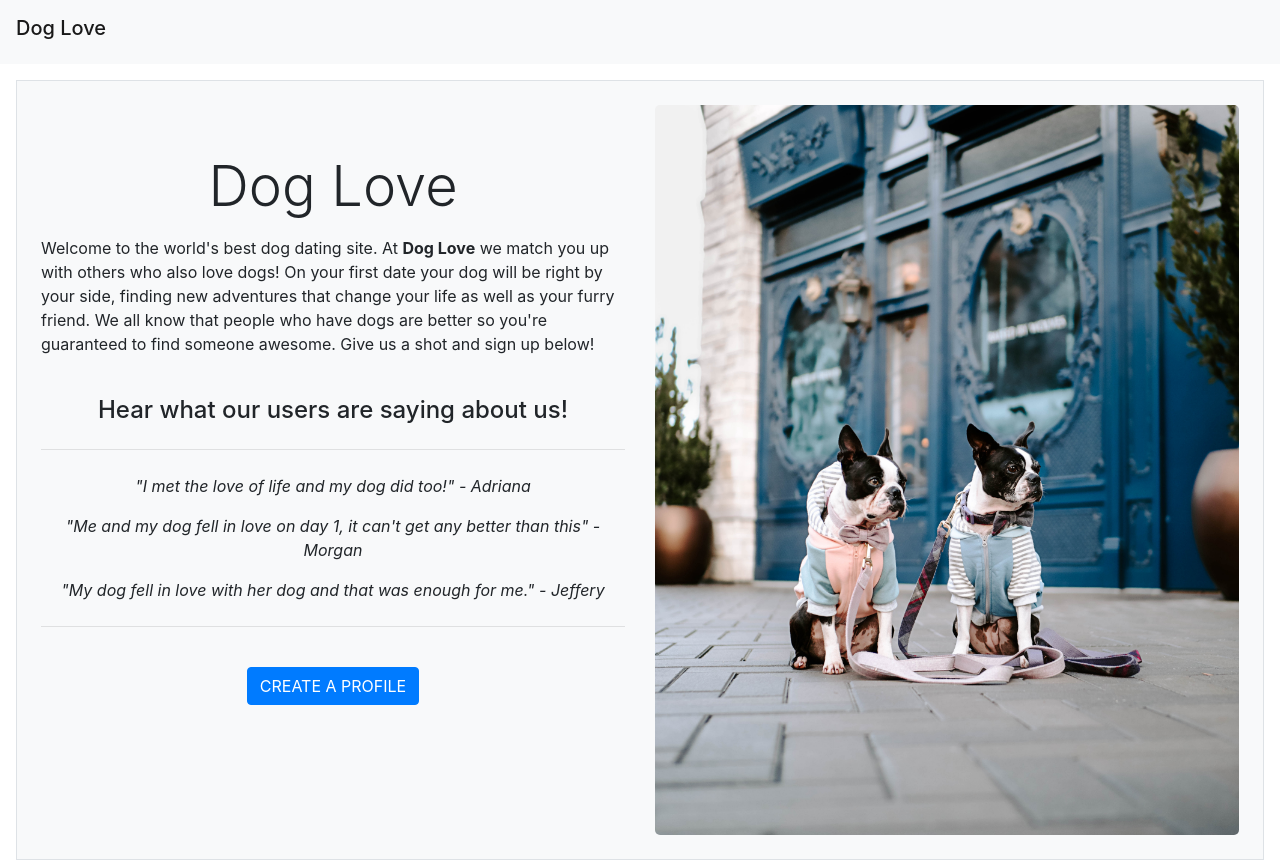
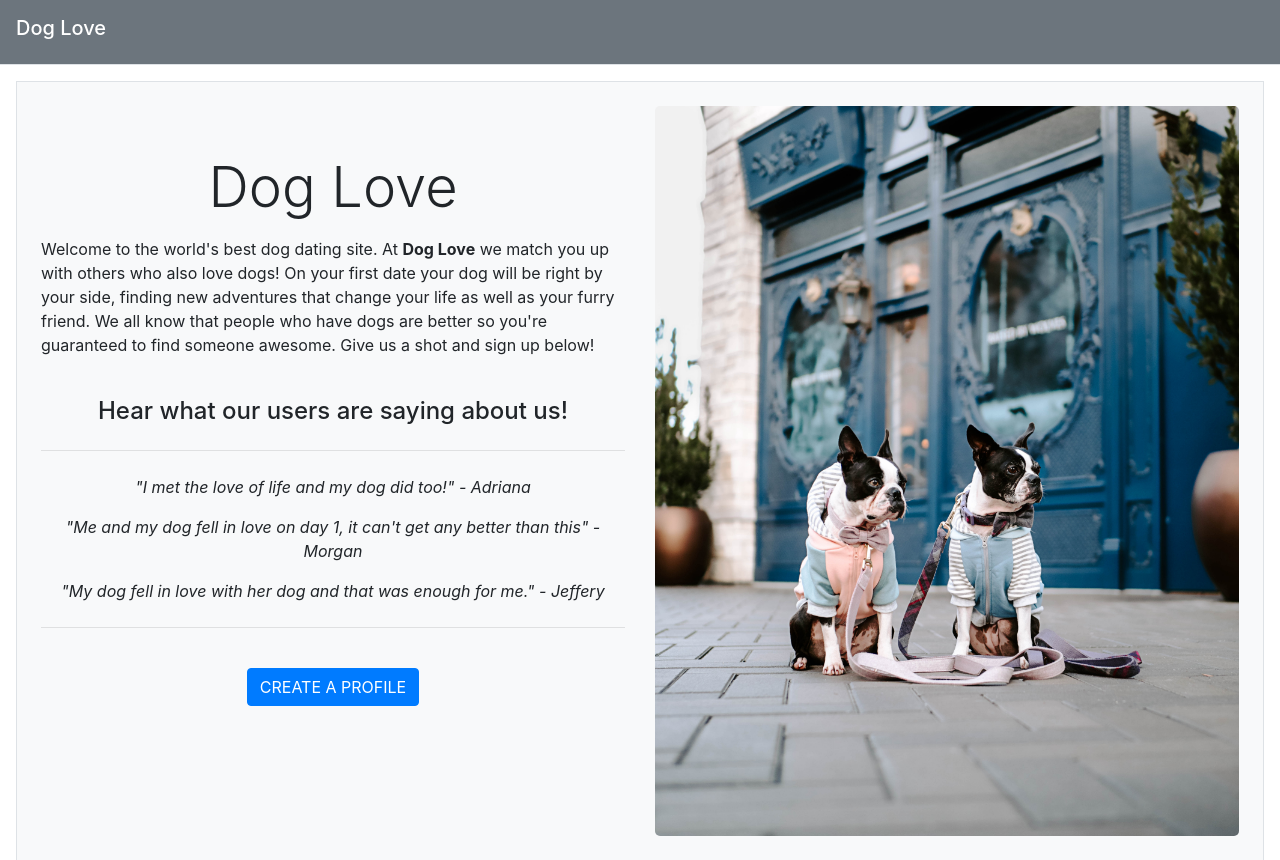
Before and after one commit to jason-engelbrecht/dating, a PHP site: page /views/home.html in a window 1280 px wide. Shown: the top 860 px of the page. Run offline with PHP 8.4, Linux system fonts and the light colour scheme; some libraries are stand-ins or nearby versions.

Commit message:
Style improvements

```diff
--- a/views/home.html
+++ b/views/home.html
@@ -1,17 +1,21 @@
+<!--
+Jason Engelbrecht
+4.12.2019
+https://jengelbrecht.greenriverdev.com/it328/dating
+Dog dating site
+-->
 <!doctype html>
 <html lang="en">
 <head>
     <meta charset="UTF-8">
-    <meta name="viewport"
-          content="width=device-width, user-scalable=no, initial-scale=1.0, maximum-scale=1.0, minimum-scale=1.0">
-    <meta http-equiv="X-UA-Compatible" content="ie=edge">
+    <meta name="viewport" content="width=device-width, initial-scale=1, shrink-to-fit=no">
     <link rel="stylesheet" href="https://maxcdn.bootstrapcdn.com/bootstrap/4.0.0/css/bootstrap.min.css" integrity="sha384-Gn5384xqQ1aoWXA+058RXPxPg6fy4IWvTNh0E263XmFcJlSAwiGgFAW/dAiS6JXm" crossorigin="anonymous">
     <link rel="stylesheet" href="styles/styles.css">
     <title>Dog Love</title>
 </head>
 <body>
-    <nav class="navbar navbar-light bg-light h-25">
-        <h2 class="navbar-brand">Dog Love</h2>
+    <nav class="navbar navbar-light bg-secondary h-25 border-bottom">
+        <h2 class="navbar-brand text-white">Dog Love</h2>
     </nav>
 
     <div class="container-fluid p-3">
@@ -47,10 +51,8 @@
         </div>
     </div>
 
-
-</body>
-
 <script src="https://code.jquery.com/jquery-3.2.1.slim.min.js" integrity="sha384-KJ3o2DKtIkvYIK3UENzmM7KCkRr/rE9/Qpg6aAZGJwFDMVNA/GpGFF93hXpG5KkN" crossorigin="anonymous"></script>
 <script src="https://cdnjs.cloudflare.com/ajax/libs/popper.js/1.12.9/umd/popper.min.js" integrity="sha384-ApNbgh9B+Y1QKtv3Rn7W3mgPxhU9K/ScQsAP7hUibX39j7fakFPskvXusvfa0b4Q" crossorigin="anonymous"></script>
 <script src="https://maxcdn.bootstrapcdn.com/bootstrap/4.0.0/js/bootstrap.min.js" integrity="sha384-JZR6Spejh4U02d8jOt6vLEHfe/JQGiRRSQQxSfFWpi1MquVdAyjUar5+76PVCmYl" crossorigin="anonymous"></script>
+</body>
 </html>
```
Also changed, not shown: index.php (+7 -15 lines).
